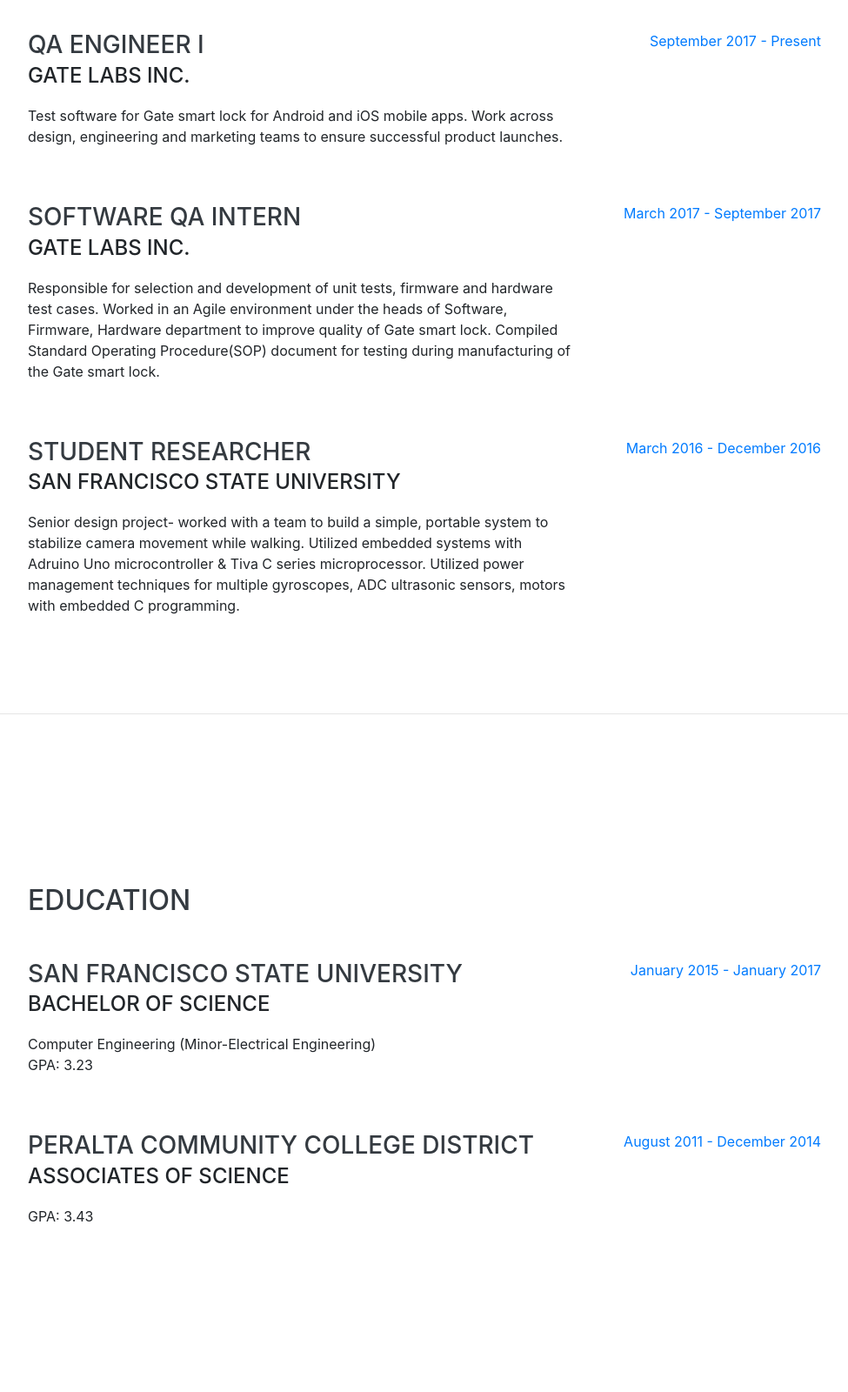
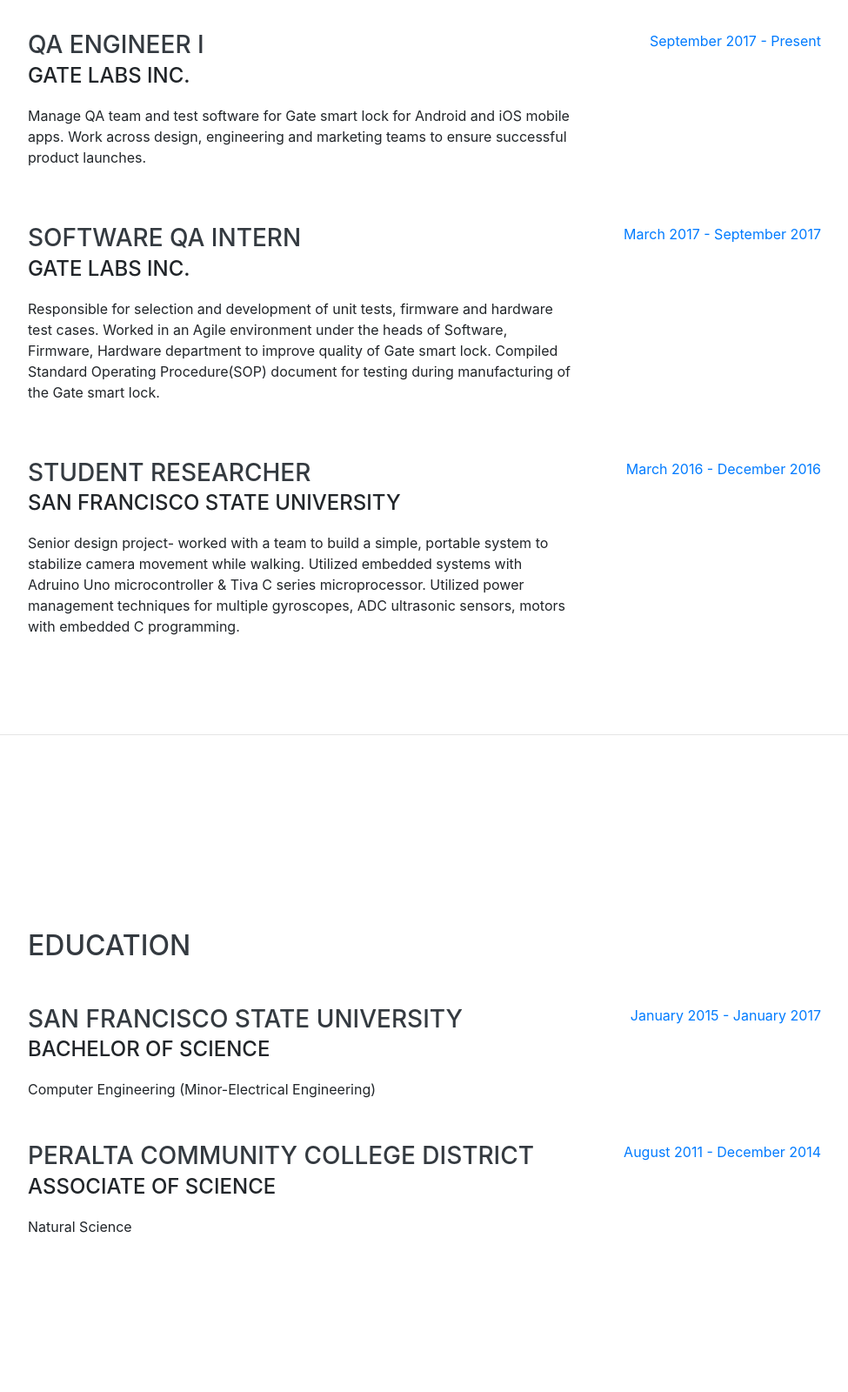
Before and after one commit to uzzma02/Portfolio, a website with bundled scripts: page index.html in a window 1280 px wide. Shown: the part 900-2500 px from the top of the page at 87% size, without its empty margins (288-1263 px from the left). Built offline with nearby package versions, Linux system fonts and the light colour scheme; a web font is replaced by a local one.

Commit message:
changed job description, removed gpa

```diff
--- a/index.html
+++ b/index.html
@@ -97,7 +97,8 @@
           <div class="resume-content">
             <h3 class="mb-0">QA Engineer I</h3>
             <div class="subheading mb-3">Gate Labs Inc.</div>
-            <p> Test software for Gate smart lock for Android and iOS mobile apps. Work across design, engineering and marketing teams to ensure successful product launches.</p>
+            <p> Manage QA team and test software for Gate smart lock for Android and iOS mobile apps.
+              Work across design, engineering and marketing teams to ensure successful product launches.</p>
           </div>
           <div class="resume-date text-md-right">
             <span class="text-primary">September 2017 - Present</span>
@@ -143,7 +144,6 @@
             <h3 class="mb-0">San Francisco State University</h3>
             <div class="subheading mb-3">Bachelor of Science</div>
             <div>Computer Engineering (Minor-Electrical Engineering)</div>
-            <p>GPA: 3.23</p>
           </div>
           <div class="resume-date text-md-right">
             <span class="text-primary">January 2015 - January 2017</span>
@@ -153,8 +153,8 @@
         <div class="resume-item d-flex flex-column flex-md-row justify-content-between">
           <div class="resume-content">
             <h3 class="mb-0">Peralta Community College District</h3>
-            <div class="subheading mb-3">Associates of Science</div>
-            <p>GPA: 3.43</p>
+            <div class="subheading mb-3">Associate of Science</div>
+            <div>Natural Science</div>
           </div>
           <div class="resume-date text-md-right">
             <span class="text-primary">August 2011 - December 2014</span>
@@ -215,8 +215,8 @@
     <section class="resume-section p-3 p-lg-5 d-flex align-items-center" id="interests">
       <div class="w-100">
         <h2 class="mb-5">Interests</h2>
-        <p>Apart from working in the tech world, I like crafting work. I make handmade jewelry that I sell on a platform called Etsy. I also enjoy travelling and exploring new places. I have my own travel blog about my little adventures around the globe.</p>
-        <p class="mb-0">Apart from this I enjoy painting, reading, swimming and video gaming. </p>
+        <p>Apart from having an interest in all things related to tech, I like crafting work. I make handmade jewelry that I sell on a platform called Etsy. I also enjoy travelling and exploring new places. I have my own travel blog about my little adventures around the globe.</p>
+        <p class="mb-0">I also enjoy painting, reading, swimming and video gaming. </p>
       </div>
     </section>
 
```
